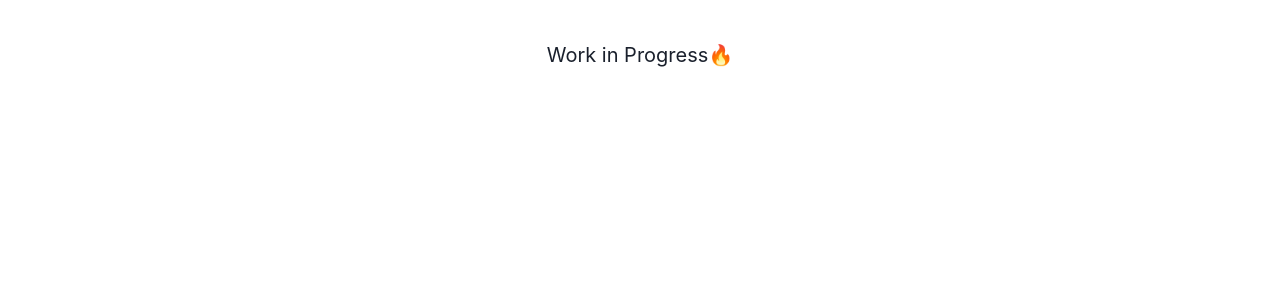
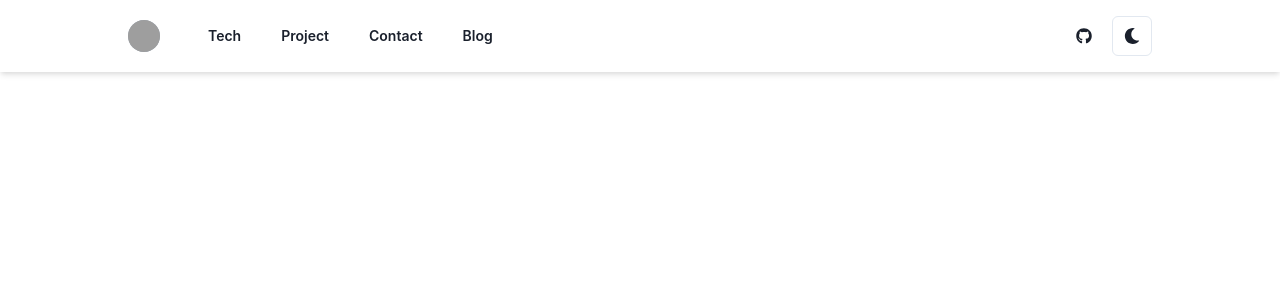
Before and after one commit to utsavdotdev/Portfolio, a Next.js app: page / in a window 1280 px wide. Shown: the top 300 px of the page. Built offline with nearby package versions, Linux system fonts and the light colour scheme; grey boxes are pictures that could not be loaded.

Commit message:
Navbar completed

```diff
--- a/components/NavLink.js
+++ b/components/NavLink.js
@@ -1,9 +1,29 @@
-import React from 'react'
+import { Button, useColorModeValue } from "@chakra-ui/react";
+import Link from "next/link";
+import { useRouter } from "next/router";
+function NavLink({ to, name, onClose, ...rest }) {
+  const location = useRouter();
+  const isActive = location.pathname === to;
+  const blogUrl = "https://utsavbhattarai.hashnode.dev/";
 
-function NavLink() {
   return (
-    <div>NavLink</div>
-  )
+    <Link href={name == "Blog" ? blogUrl : to} passHref>
+      <Button
+        as="a"
+        rounded={"md"}
+        variant={isActive ? "outline" : "ghost"}
+        colorScheme={isActive ? "blue" : "grey"}
+        size="sm"
+        _hover={{
+          textDecoration: "none",
+          bg: useColorModeValue("gray.100","gray.600"),
+        }}
+        {...rest}
+      >
+        {name}
+      </Button>
+    </Link>
+  );
 }
 
-export default NavLink
+export default NavLink;
--- a/components/Navbar.js
+++ b/components/Navbar.js
@@ -1,9 +1,93 @@
-import React from 'react'
+import {
+  Box,
+  Flex,
+  IconButton,
+  Text,
+  useColorMode,
+  useColorModeValue,
+  useDisclosure,
+  HStack,
+  Avatar,
+  Link as ChakraLink
+} from "@chakra-ui/react";
+import { CloseIcon } from "@chakra-ui/icon";
+import { GiHamburgerMenu } from "react-icons/gi";
+import { FaMoon, FaSun, FaGithub } from "react-icons/fa";
+
+import Link from "next/link";
+import Img from "../public/assets/pic.png";
+import NavLink from "./NavLink";
+
+const links = [
+  { name: "Tech", path: "/tech" },
+  { name: "Project", path: "/project" },
+  { name: "Contact", path: "/contact" },
+  { name: "Blog", path: "/blog" },
+];
 
 function Navbar() {
+  const { toggleColorMode } = useColorMode();
+  const { isOpen, onOpen, onClose } = useDisclosure();
   return (
-    <div></div>
-  )
+    <Box
+      borderBottomColor={useColorModeValue("white", "blue.900")}
+      boxShadow={"md"}
+    >
+      <Flex
+        justifyContent="space-between"
+        alignItems={"center"}
+        w={["90%", "85%", "80%"]}
+        py={4}
+        maxW="container.lg"
+        mx="auto"
+      >
+        <IconButton
+          sixe={"md"}
+          icon={isOpen ? <CloseIcon /> : <GiHamburgerMenu />}
+          aria-label={"Open Menu"}
+          display={["inherit", "inherit", "none"]}
+          onClick={isOpen ? onClose : onOpen}
+        />
+        <HStack spacing={4} alignItems={"center"}>
+          <Link href="/">
+            <Box mr={5} display={["none", "none", "block"]}>
+              <Avatar size={"sm"} src={Img} />
+            </Box>
+          </Link>
+          <HStack as={"nav"} spacing={4} display={{ base: "none", md: "flex" }}>
+            {links.map((link, i) => (
+              <NavLink
+                key={i}
+                to={link.path}
+                name={link.name}
+                onClick={() => onClose()}
+              />
+            ))}
+          </HStack>
+        </HStack>
+        <HStack alignItems={"center"}>
+          <IconButton
+          as={ChakraLink}
+          href={"https://github.com/utsavbhattarai007"}
+          size={"md"}
+          icon={<FaGithub/>}
+          aria-label={"Github Account"}
+          _hover={{
+            textDecoration: "none",
+            bg: useColorModeValue("gray.300","blue.600"),
+          }}
+          bg={useColorModeValue("white","gray.700")}
+          />
+         <IconButton
+            variant="outline"
+            icon={useColorModeValue(<FaMoon />, <FaSun />)}
+            onClick={toggleColorMode}
+            aria-label="toggle-dark-mode"
+          />
+        </HStack>
+      </Flex>
+    </Box>
+  );
 }
 
-export default Navbar
+export default Navbar;
--- a/pages/index.js
+++ b/pages/index.js
@@ -7,7 +7,7 @@ export default function Home() {
         <meta name="description" />
         <link rel="icon" href="/favicon.ico"/>
       </Head>
-      <div>Work in Progress🔥</div>
+      {/* <div>Work in Progress🔥</div> */}
     </>
   )
 }
```
